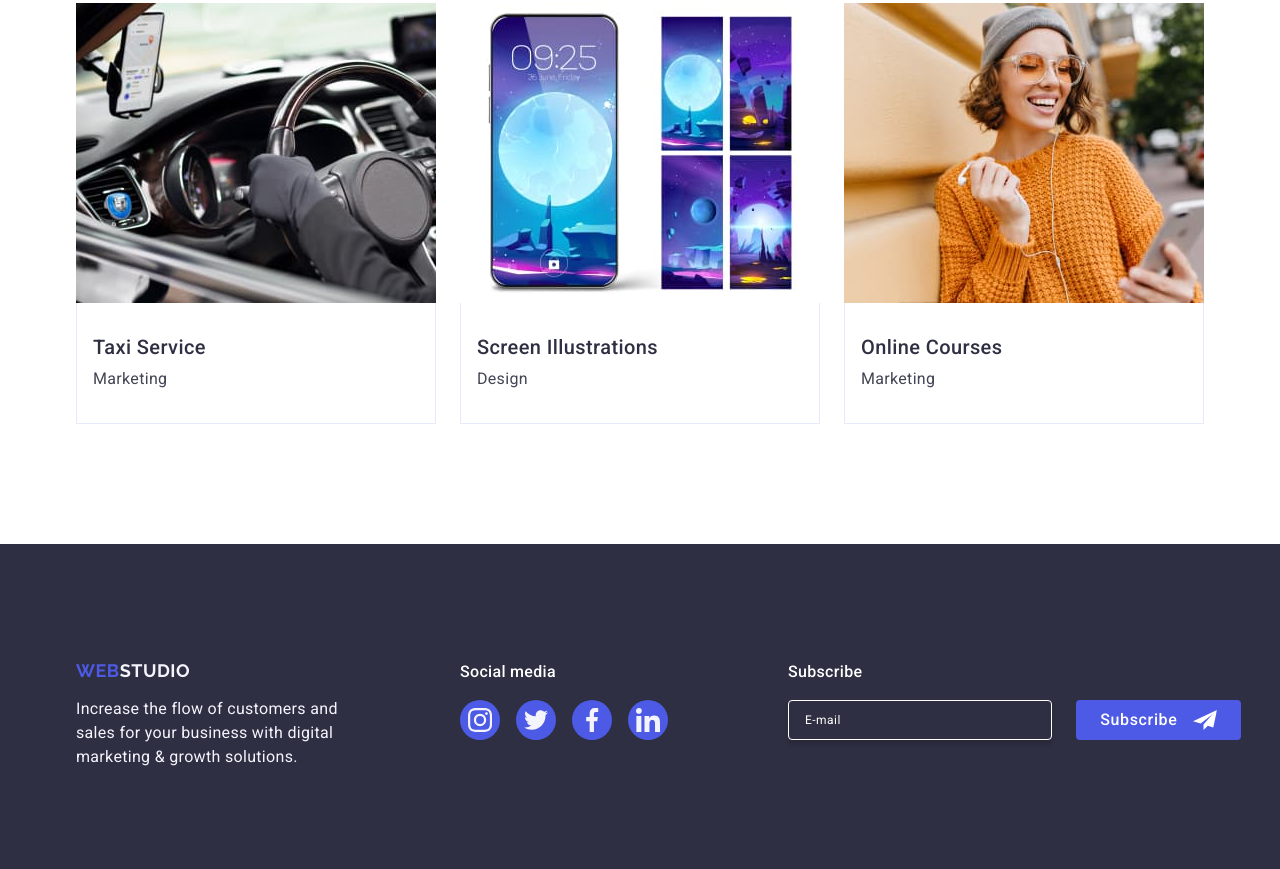
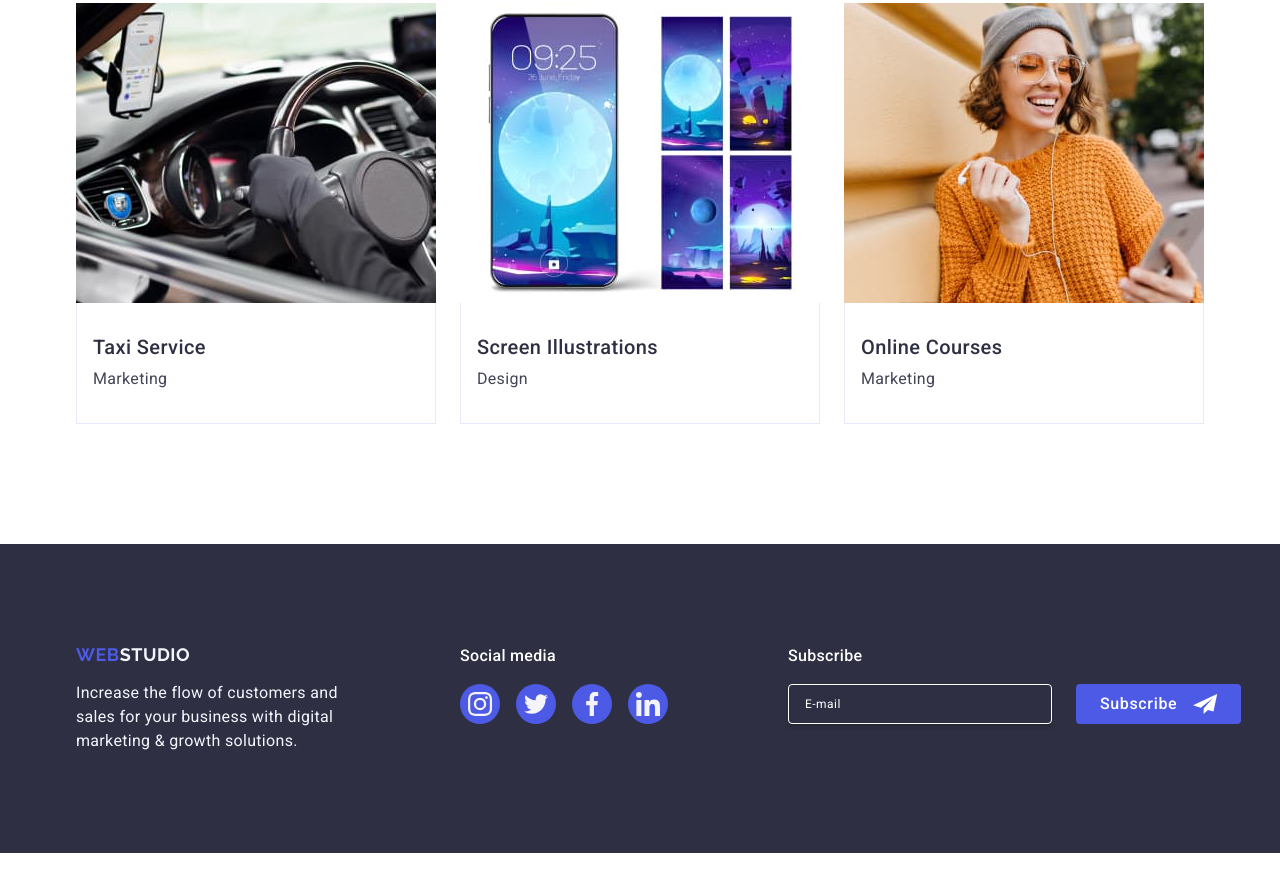
Before and after one commit to KittsWolves0/goit-markup-hw-05, a plain HTML site: page index.html in a window 1280 px wide. Shown: the part 2639-3508 px from the top of the page. Drawn offline with nearby package versions, Linux system fonts and the light colour scheme.

Commit message:
fix 0.0.3

```diff
--- a/css/styles.css
+++ b/css/styles.css
@@ -530,14 +530,6 @@ align-items: baseline;
     align-items: flex-end;
 }
 
-.footer-form-title {
-    font-weight: 500;
-    line-height: 1.5;
-    letter-spacing: 0.02em;
-    color: #fff;
-    margin-top: 16px;
-    font-size: 16px;
-}
 
 .form-email {
     border: 1px solid #fff;
@@ -551,7 +543,6 @@ align-items: baseline;
     color: #fff;
     line-height: 2;
     letter-spacing: 0.04em;
-    margin-top: 16px;
 }
 
 .form-email::placeholder {
--- a/index.html
+++ b/index.html
@@ -480,9 +480,9 @@
           </ul>
         </div>
         <div class="footer-style-container">
+          <p class="footer-title">Subscribe</p>
           <form class="footer-form">
-            <label class="footer-form-title"
-              >Subscribe
+            <label>
               <input
                 type="email"
                 name="email"
```
